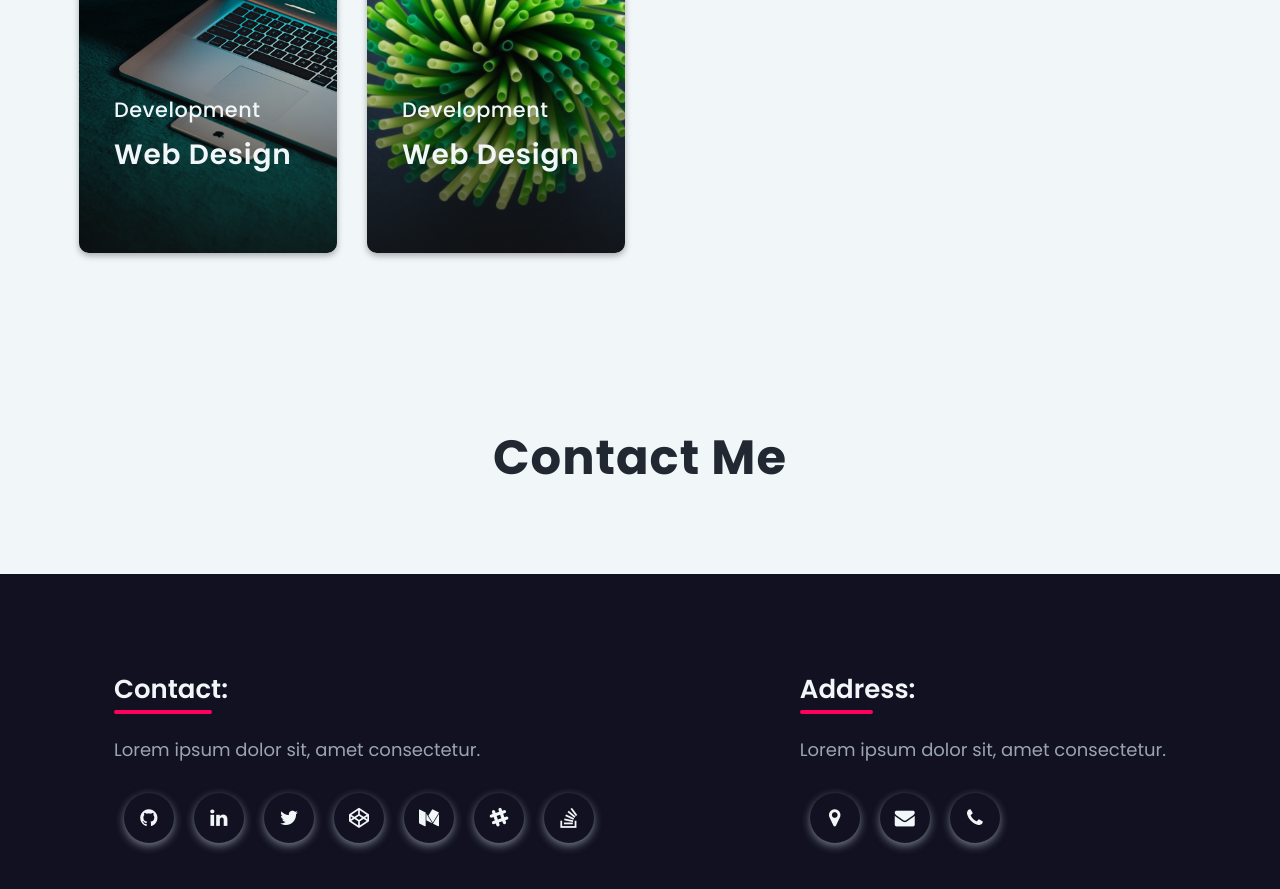
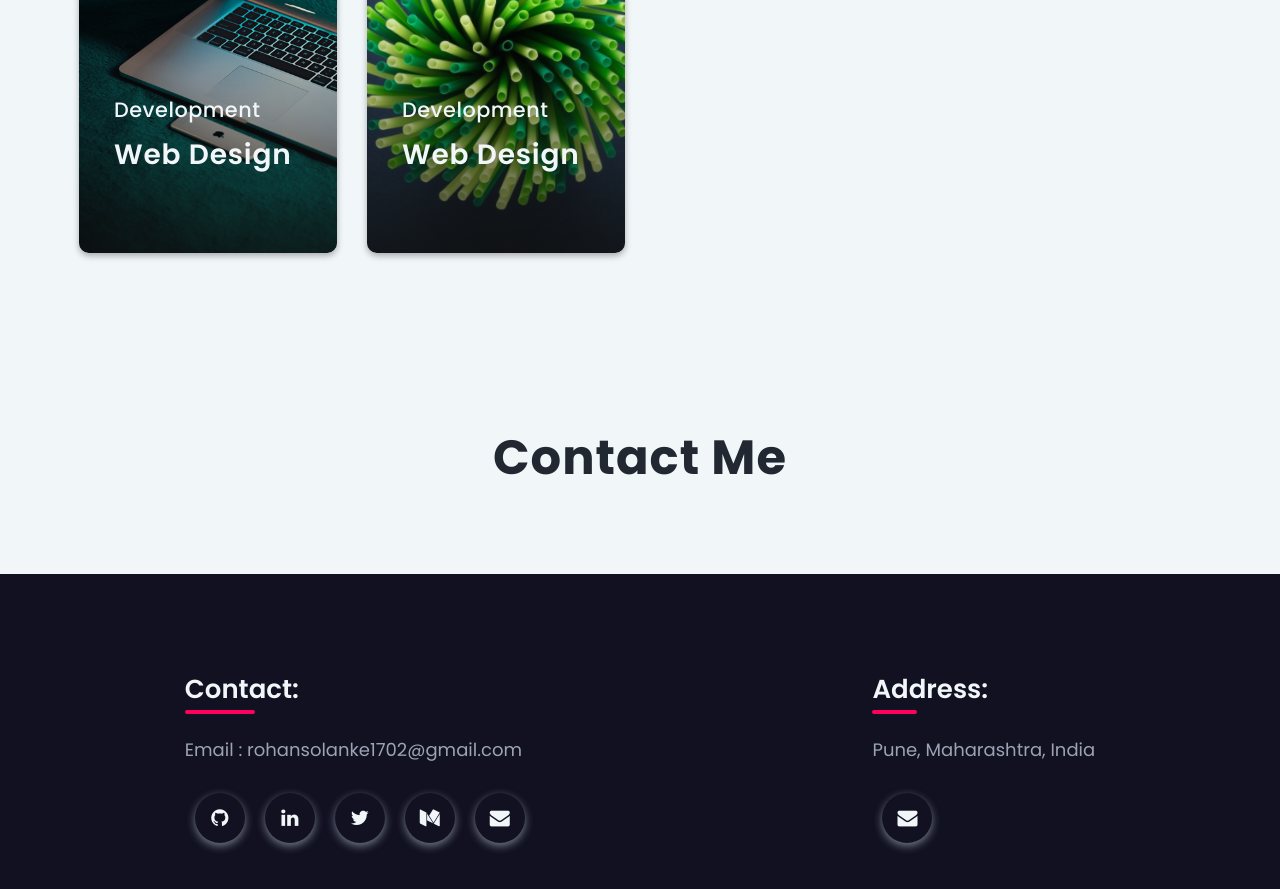
Before and after one commit to raptogit/portfolio, a plain HTML site: page index.html in a window 1280 px wide. Shown: the part 4292-5181 px from the top of the page. Drawn offline with nearby package versions, Linux system fonts and the light colour scheme.

Commit message:
changed names

```diff
--- a/index.html
+++ b/index.html
@@ -338,25 +338,24 @@
                 <div class="upper-footer">
                     <div class="social-contact">
                         <h2>Contact:</h2>
-                        <p>Lorem ipsum dolor sit, amet consectetur.</p>
+                        <p>Email : rohansolanke1702@gmail.com</p>
                         <div class="list-group list-group-horizontal">
-                            <a href="#"><i class="fa fa-github"></i></a>
-                            <a href="#"><i class="fa fa-linkedin"></i></a>
-                            <a href="#"><i class="fa fa-twitter"></i></a>
-                            <a href="#"><i class="fa fa-codepen"></i></a>
-                            <a href="#"><i class="fa fa-medium"></i></a>
-                            <a href="#"><i class="fa fa-slack"></i></a>
-                            <a href="#"><i class="fa fa-stack-overflow"></i></a>
+                            <a href="https://github.com/raptogit"><i class="fa fa-github"></i></a>
+                            <a href="https://www.linkedin.com/in/rohan-solanke/"><i class="fa fa-linkedin"></i></a>
+                            <a href="https://twitter.com/rohans_data"><i class="fa fa-twitter"></i></a>
+                            <a href="https://medium.com/@rohansolanke"><i class="fa fa-medium"></i></a>
+                            <a href="mailto:rohansolanke1702@gmail.com"><i class="fa fa-envelope"></i></a>
+                            <!-- <a href="#"><i class="fa fa-stack-overflow"></i></a> -->
                         </div>
                     </div>
 
                     <div class="address-contact">
                         <h2>Address:</h2>
-                        <p>Lorem ipsum dolor sit, amet consectetur.</p>
+                        <p>Pune, Maharashtra, India</p>
                         <div class="list-group list-group-horizontal">
-                            <a href="#"><i class="fa fa-map-marker"></i></a>
-                            <a href="#"><i class="fa fa-envelope"></i></a>
-                            <a href="#"><i class="fa fa-phone"></i></a>
+                            <!-- <a href="#"><i class="fa fa-map-marker"></i></a> -->
+                            <a href="mailto:rohansolanke1702@gmail.com"><i class="fa fa-envelope"></i></a>
+                            <!-- <a href="#"><i class="fa fa-phone"></i></a> -->
                         </div>
                     </div>
                 </div>
```
